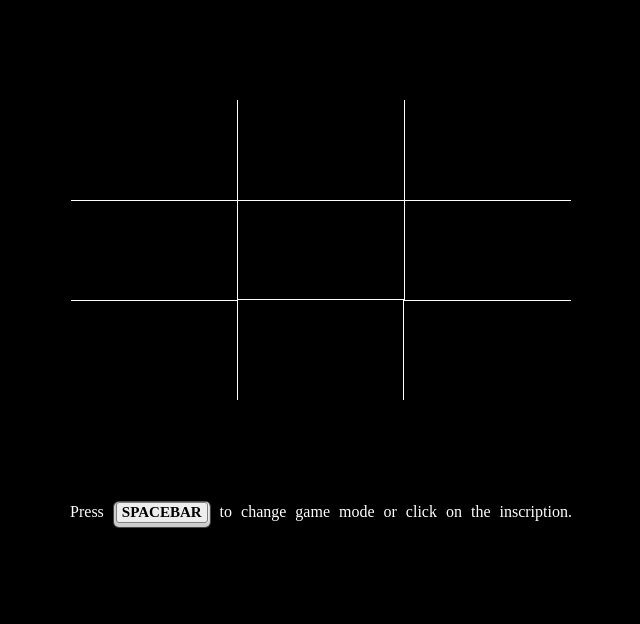
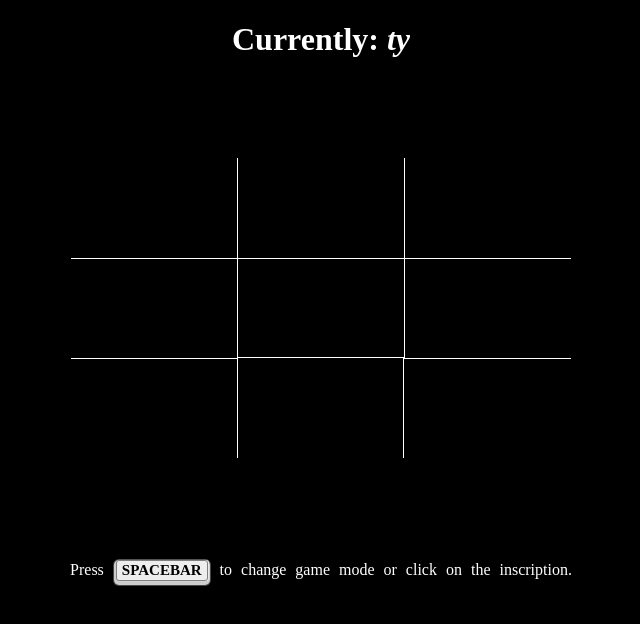
Before and after one commit to Maty2002v2/-Tic-Tac-Toe, a Vue app: page / in a window 1280 px wide. Both pictures are taken after a click on the button "Play with bot". Shown: the top 624 px of the page, without its empty margins (319-959 px from the left). Built offline with nearby package versions, Linux system fonts and the light colour scheme.

Commit message:
WhoseTurn component extension

```diff
--- a/src/components/TheGame.vue
+++ b/src/components/TheGame.vue
@@ -1,7 +1,7 @@
 <template>
   <div>
     <div v-if="!getResult" class="game">
-      <whose-turn v-if="showWhoseTurn" />
+      <whose-turn />
       <the-board-game />
       <the-change-mode />
     </div>
@@ -10,12 +10,11 @@
 </template>
 
 <script lang="ts">
-import { defineComponent, computed } from "vue";
+import { defineComponent } from "vue";
 
 import { storeToRefs } from "pinia";
 import { useGlobalWatchs } from "../stores/GlobalWatchs";
 import { useResaltsStore } from "../stores/ResaltsStore";
-import { useGameModeStore } from "../stores/GameModeStore";
 
 import TheBoardGame from "./TheBoardGame.vue";
 import WhoseTurn from "./WhoseTurn.vue";
@@ -34,11 +33,8 @@ export default defineComponent({
     useGlobalWatchs();
 
     const { getResult } = storeToRefs(useResaltsStore());
-    const { getModeName } = storeToRefs(useGameModeStore());
 
-    const showWhoseTurn = computed(() => getModeName.value === "two players");
-
-    return { getResult, showWhoseTurn };
+    return { getResult };
   },
 });
 </script>
--- a/src/components/WhoseTurn.vue
+++ b/src/components/WhoseTurn.vue
@@ -1,19 +1,34 @@
 <template>
   <div class="whoseTurn">
-    <h1 class="whoseTurn__h1">Currently: {{ getCharState }}</h1>
+    <h1 class="whoseTurn__h1" v-html="whoseTurn()"></h1>
   </div>
 </template>
 
 <script lang="ts">
-import { defineComponent, toRefs } from "vue";
+import { defineComponent } from "vue";
+
+import { storeToRefs } from "pinia";
 import { useMainStore } from "../stores/MainStore";
+import { useGameModeStore } from "../stores/GameModeStore";
 
 export default defineComponent({
   name: "WhoseTurn",
   setup() {
-    const { getCharState } = toRefs(useMainStore());
+    const { getCharState } = storeToRefs(useMainStore());
+    const { getModeName } = storeToRefs(useGameModeStore());
 
-    return { getCharState };
+    function whoseTurn() {
+      switch (getModeName.value) {
+        case "two players":
+          return `Currently: ${getCharState.value}`;
+        case "with bot":
+          return `Currently: ${
+            getCharState.value === "cross" ? "<i>bot</i>" : "<i>ty</i>"
+          }`;
+      }
+    }
+
+    return { getCharState, whoseTurn };
   },
 });
 </script>
```
